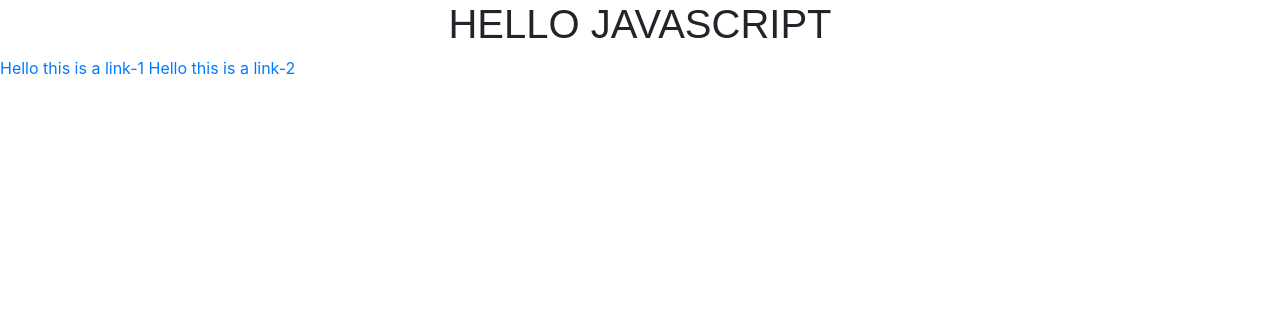
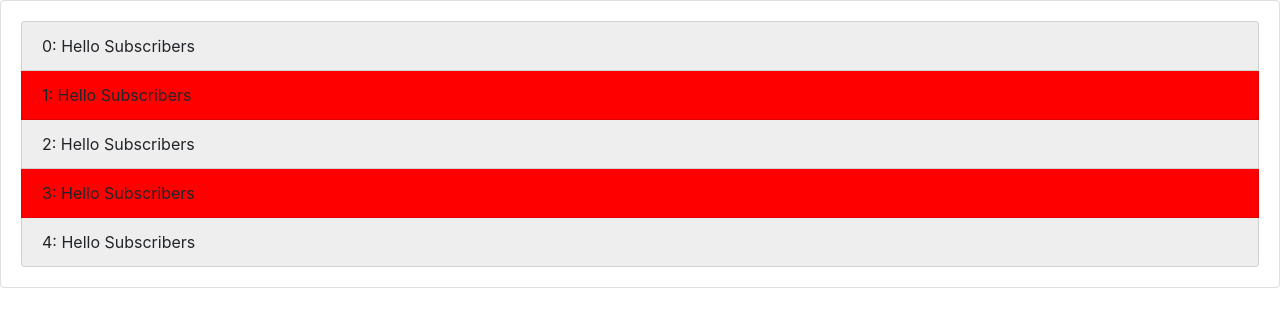
Before and after one commit to Mel1207/JS---REVIEWS, a plain HTML site: page DOM/index.html in a window 1280 px wide. Drawn offline with nearby package versions, Linux system fonts and the light colour scheme.

Commit message:
added new lesson - DOM Multi Element Selectors

```diff
--- a/DOM/1-DOM-SingleElement-Selectors.js
+++ b/DOM/1-DOM-SingleElement-Selectors.js
@@ -0,0 +1,41 @@
+// document.getElementById()
+
+// checking the element by id
+// console.log(document.getElementById('textSample'));
+// // check the element id
+// console.log(document.getElementById('textSample').id);
+// console.log(document.getElementById('textSample').className);
+
+// // Change styles
+// document.getElementById('textSample').style.background = 'red';
+// document.getElementById('textSample').style.padding = '5px 0';
+// document.getElementById('textSample').style.color = '#fff';
+// document.getElementById('textSample').style.display = 'none';
+// document.getElementById('textSample').style.display = 'block';
+
+// // Change the content
+// document.getElementById('textSample').textContent = 'Hello Mel';
+// document.getElementById('textSample').innerText = 'Hello John';
+// document.getElementById('textSample').innerHTML = '<span style="color: red; background: #eee;">Test Sample</span>';
+
+// document.querySelector()
+// check Dom using query selector
+// . - for class selector
+console.log(document.querySelector('.text-center'));
+// # - for id selector
+console.log(document.querySelector('#textSample'));
+// we can also select the element itself - NOTE THE FIRST ELEMENT WILL ONLY BE SELECTED
+console.log(document.querySelector('h1'));
+
+// we can target also elements in list
+// only the first li on list can be targeted
+document.querySelector('li').style.color = 'red';
+// we can target also a nested elements
+document.querySelector('ul li').style.color = 'blue';
+
+// we can target also other li in the list by determining its index
+document.querySelector('li:last-child').style.background = '#eee';
+document.querySelector('li:nth-child(3)').style.background = 'yellow';
+document.querySelector('li:nth-child(4)').textContent = 'Hello Mel';
+document.querySelector('li:nth-child(odd)').style.background = '#ccc'; // Noticed that only the first odd is targeted
+document.querySelector('li:nth-child(even)').style.background = '#eee'; // Noticed that only the first even is targeted
--- /dev/null
+++ b/DOM/2-DOM-MultiElement-Selector.js
@@ -0,0 +1,63 @@
+// document.getElementsByClassName
+
+// const items = document.getElementsByClassName('list-group-item');
+
+// // the DOM can provide an HTML collection just like an array form so we can access each one by its index
+// console.log(items);
+// console.log(items[0]);
+
+// // we can style each by targeting the index
+// items[0].style.color = 'red';
+// items[1].textContent = 'TEST SAMPLE';
+
+// // we can target multiple elements outside the list by targeting its parent
+// const list = document.querySelector('ul').getElementsByClassName('list-group-item');
+// console.log(list);
+
+// we can target multiple elements by tag Name
+// let lis = document.getElementsByTagName('li');
+// // console.log(lis);
+// // console.log(lis[0]);
+// // we can style each by targeting the index
+// lis[0].style.color = 'red';
+// lis[3].textContent = 'red';
+
+
+// // Convert HTML collection into an Array
+// lis = Array.from(lis);
+
+// lis.reverse();
+// lis.forEach(function (li, index) {
+//     console.log(li.className);
+//     // li.textContent = 'Subscribe';
+//     li.textContent = `${index}: Subscribe`;
+// });
+
+// console.log(lis);
+
+// ---------------------------------------------------------------------------------- //
+// document.querySelectorAll()
+
+const items = document.querySelectorAll('ul.list-group li.list-group-item');
+
+items.forEach((item, index) => {
+    // item.textContent = 'Hello Subscribers'
+    item.textContent = `${index}: Hello Subscribers`
+});
+
+const liOdd = document.querySelectorAll('li:nth-child(odd)');
+const liEven = document.querySelectorAll('li:nth-child(even)');
+
+liOdd.forEach((li) => {
+    li.style.background = '#eee';
+});
+
+// liEven.forEach((li) => {
+//     li.style.background = '#ccc';
+// });
+
+for(let i = 0; i < liEven.length; i++) {
+    liEven[i].style.background = 'red';
+}
+
+console.log(items);
--- a/DOM/index.html
+++ b/DOM/index.html
@@ -8,20 +8,32 @@
     <title>Document</title>
 </head>
 <body>
-    <h1 style="
-        text-align: center;
-        font-family: Arial, Helvetica, sans-serif;
-        font-weight: 400;">
-        HELLO JAVASCRIPT
-    </h1>
+    <div class="card">
+        <!-- <div class="card-body">
+            <h1 class="text-center card-title">HELLO JAVASCRIPT</h1>
+            <h5 id="textSample">Hello World</h5>
 
-    <a href="#!" class="link" id="myLink-1">Hello this is a link-1</a>
-    <a href="#!" class="link" id="myLink-2">Hello this is a link-2</a>
+            <a href="#!" class="link btn btn-primary" id="myLink-1">Hello this is a link-1</a> <br>
+            <a href="#!" class="link btn btn-danger mt-2" id="myLink-2">Hello this is a link-2</a>
+        </div> -->
+        <div class="card-body">
+            <ul class="list-group">
+                <li class="list-group-item">Hello World</li>
+                <li class="list-group-item">Hello World</li>
+                <li class="list-group-item">Hello World</li>
+                <li class="list-group-item">Hello World</li>
+                <li class="list-group-item">Hello World</li>
+            </ul>
+        </div>
+    </div>
+
+
+
 
     <script src="https://code.jquery.com/jquery-3.4.1.slim.min.js" integrity="sha384-J6qa4849blE2+poT4WnyKhv5vZF5SrPo0iEjwBvKU7imGFAV0wwj1yYfoRSJoZ+n" crossorigin="anonymous"></script>
     <script src="https://cdn.jsdelivr.net/npm/popper.js@1.16.0/dist/umd/popper.min.js" integrity="sha384-Q6E9RHvbIyZFJoft+2mJbHaEWldlvI9IOYy5n3zV9zzTtmI3UksdQRVvoxMfooAo" crossorigin="anonymous"></script>
     <script src="https://stackpath.bootstrapcdn.com/bootstrap/4.4.1/js/bootstrap.min.js" integrity="sha384-wfSDF2E50Y2D1uUdj0O3uMBJnjuUD4Ih7YwaYd1iqfktj0Uod8GCExl3Og8ifwB6" crossorigin="anonymous"></script>
 
-    <script src="1-DOM-SingleElement-Selectors.js"></script>
+    <script src="2-DOM-MultiElement-Selector.js"></script>
 </body>
 </html>
```
